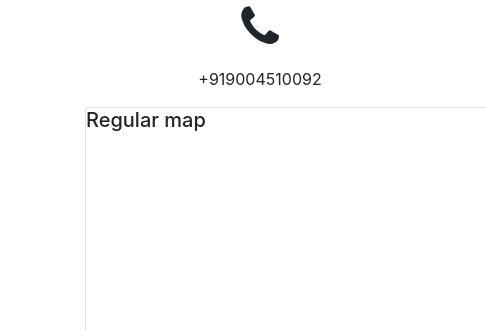
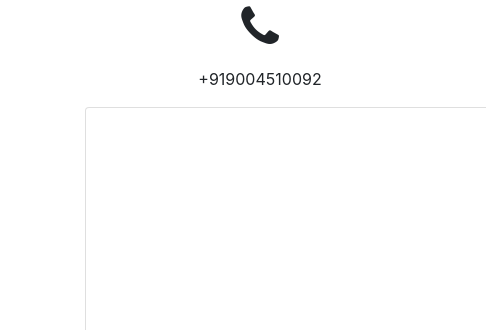
Before and after one commit to walkoncraft/walkoncraft.github.io, a website with bundled scripts: page index.html in a window 1280 px wide. Shown: the part 2755-3085 px from the top of the page, 0-486 px from the left. Built offline with nearby package versions, Linux system fonts and the light colour scheme.

Commit message:
Update index.html

```diff
--- a/index.html
+++ b/index.html
@@ -253,13 +253,6 @@
         </div>
          		      <!--Card-->
 		  <div class="card card-cascade narrower">
-
-		  <!--Card image-->
-		  <div class="view view-cascade gradient-card-header blue-gradient">
-			<h5 class="mb-0">Regular map</h5>
-		  </div>
-		  <!--/Card image-->
-
 		  <!--Card content-->
 		  <div class="card-body card-body-cascade text-center">
 
```
